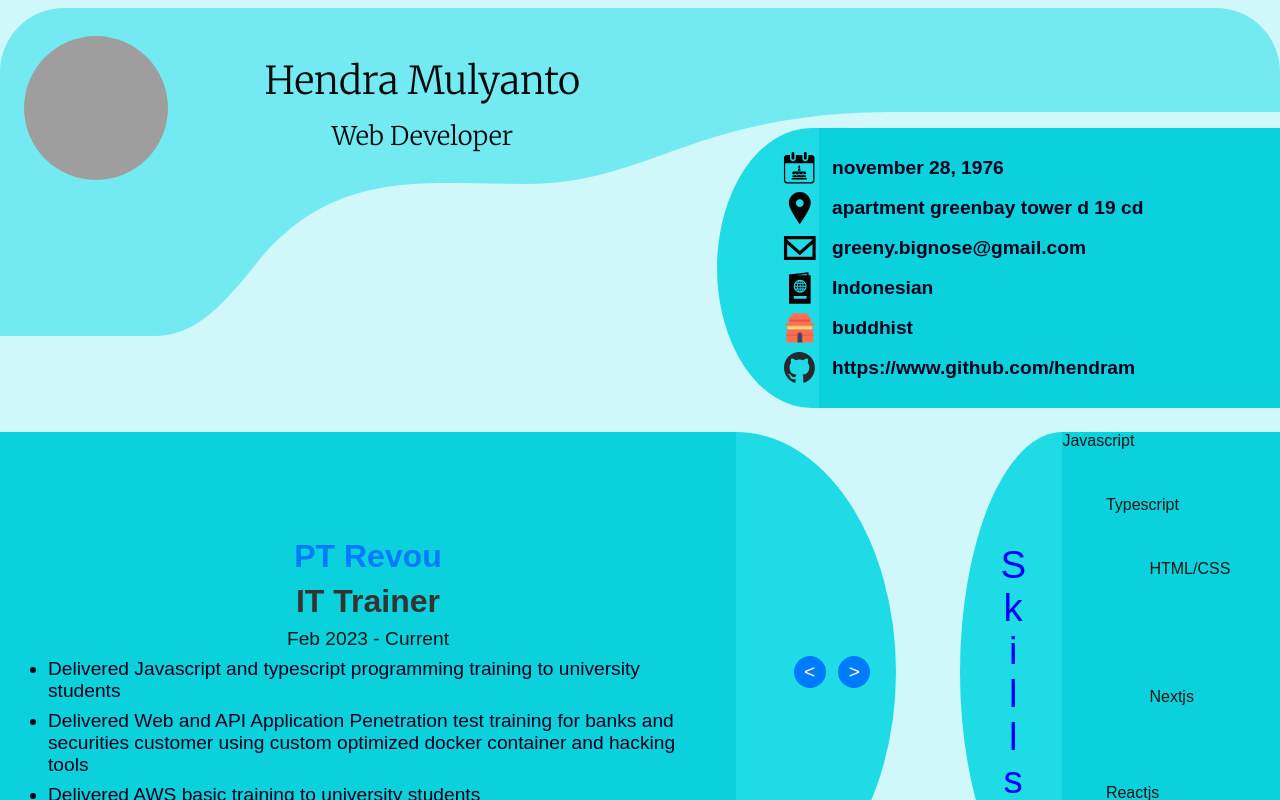
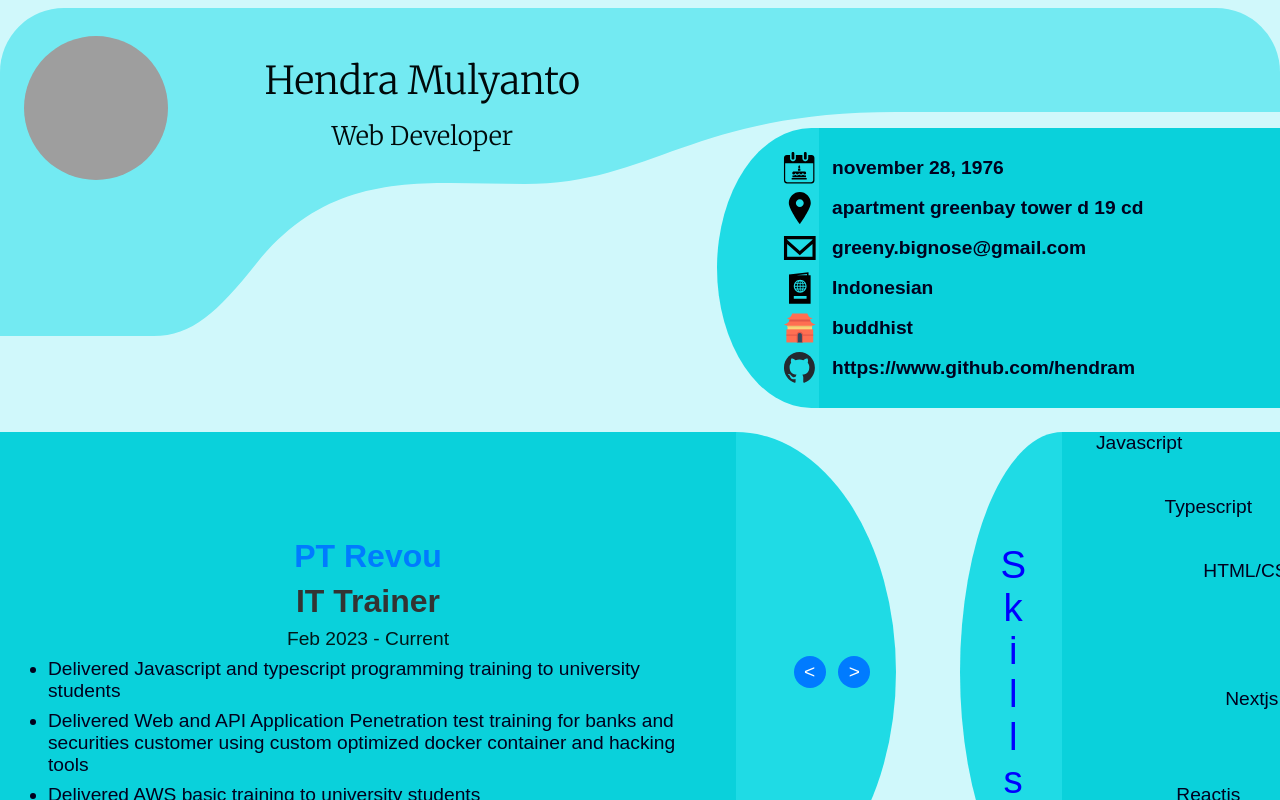
Before and after one commit to hendram/myresume, a Next.js app: page / in a window 1280 px wide. Shown: the top 800 px of the page. Built offline with nearby package versions, Linux system fonts and the light colour scheme; grey boxes are pictures that could not be loaded.

Commit message:
skills changes

```diff
--- a/styles/slideshow.module.css
+++ b/styles/slideshow.module.css
@@ -143,32 +143,32 @@ font-size: clamp(0.4rem, 3vw, 5rem);
 }
 
 .skillslist_nextjs {
-      grid-row: 9;
+  grid-row: 9;
   grid-column: 3/5;
   width: 16vw;
   height: 3vh;
 }
 
 .skillslist_reactjs {
-      grid-row: 12;
+  grid-row: 12;
   grid-column: 2/4;
   width: 16vw;
   height: 3vh;
 }
 
 .skillslist_nodejs {
-      grid-row: 15;
+  grid-row: 15;
   grid-column: 1/2;
   width: 16vw;
   height: 3vh;
 }
 
-.skilllist_javascript,
-.skilllist_typescript,
-.skilllist_htmlcss,
-.skilllist_nextjs,
-.skilllist_reactjs,
-.skilllist_nodejs {
+.skillslist_javascript,
+.skillslist_typescript,
+.skillslist_htmlcss,
+.skillslist_nextjs,
+.skillslist_reactjs,
+.skillslist_nodejs {
  text-align: center;
  font-size: clamp(0.4rem, 1.5vw, 5rem);
  color: #01011E;
```
